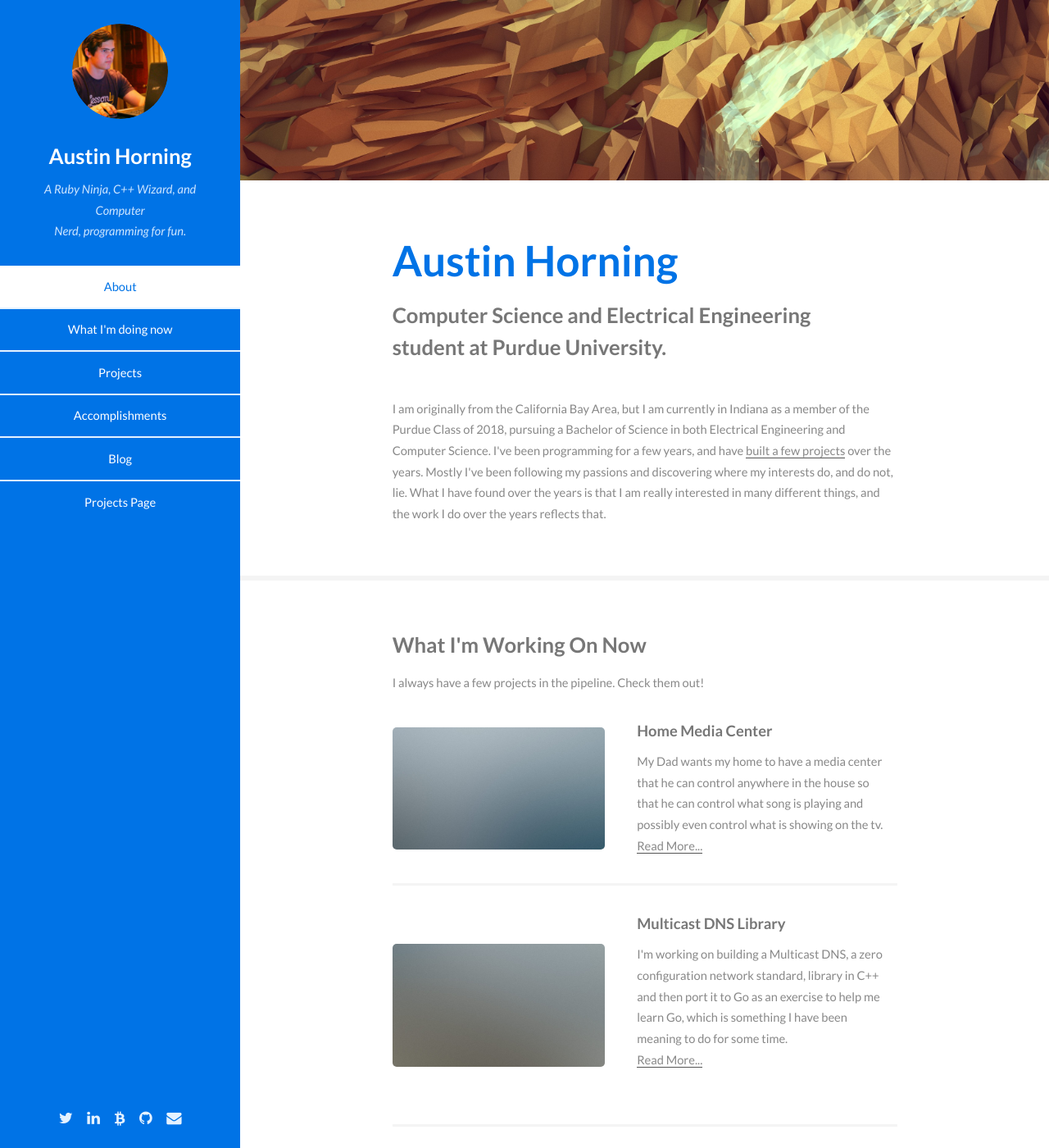
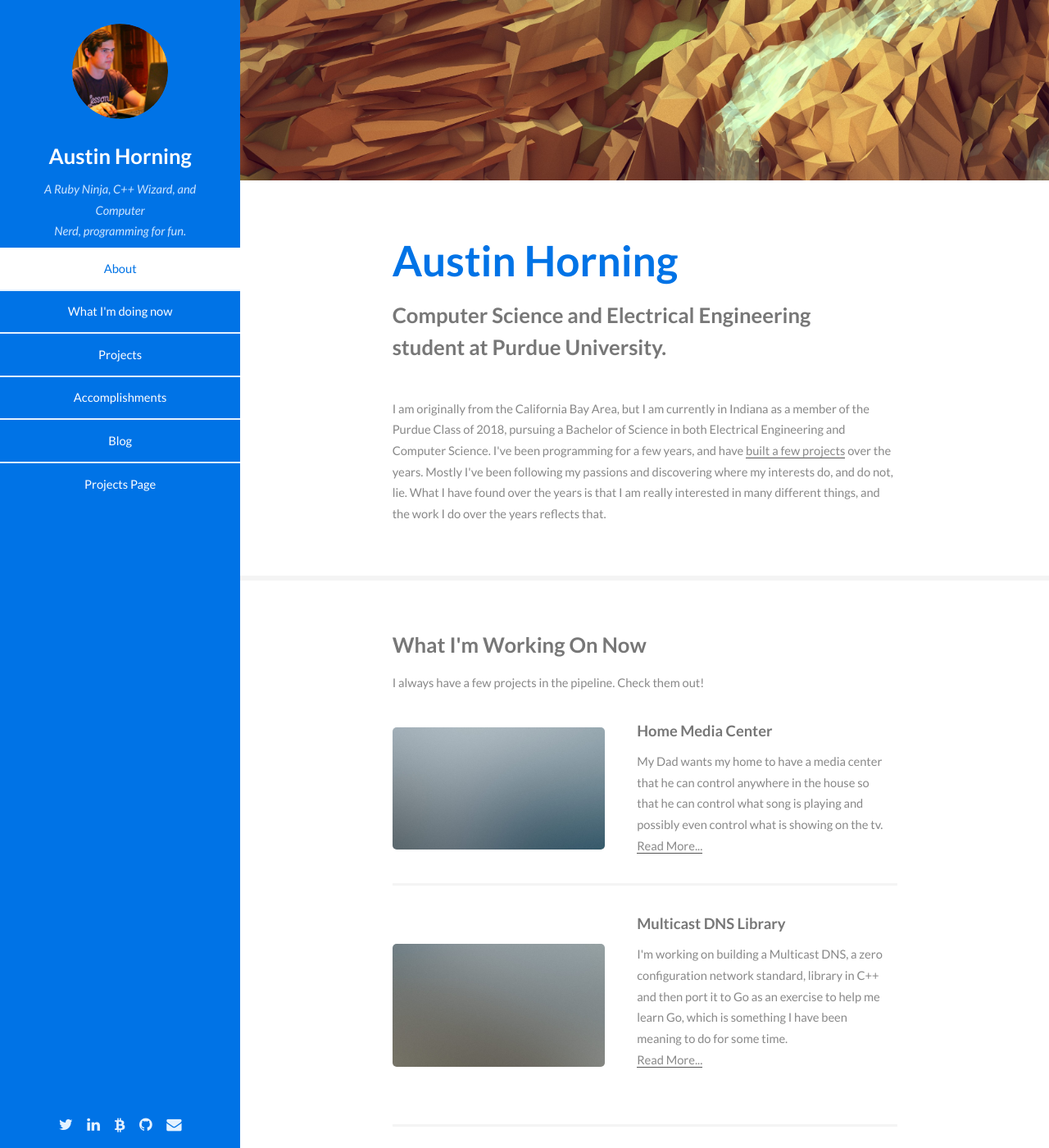
Before and after one commit to TheAustinSeven/theaustinseven.github.io, a Jekyll site: the page built from index.html, in a window 1280 px wide and 1400 px high. Shown: the whole window at 82% size. Built offline with Jekyll 4.4.1, drawn with Linux system fonts in a browser that asks for light colours; the list of posts is cut into pages by our own code.

Commit message:
fixed padding issues maybe?

```diff
--- a/_config.yml
+++ b/_config.yml
@@ -10,7 +10,7 @@ title: Austin Horning
 email: your-email@domain.com
 description: > # this means to ignore newlines until "baseurl:"
   Austin Horning's personal website and blog
-baseurl: "/blog" # the subpath of your site, e.g. /blog
+baseurl: "" # the subpath of your site, e.g. /blog
 url: "http://theaustinseven.github.io" # the base hostname & protocol for your site
 twitter_username: theaustinseven
 github_username:  theaustinseven
--- a/_layouts/default.html
+++ b/_layouts/default.html
@@ -41,8 +41,6 @@
             {% else %}
               <li><a href="/projects">Projects Page</a></li>
             {% endif %}
-
-
 
 					</ul>
 				</nav>
--- a/assets/css/main.css
+++ b/assets/css/main.css
@@ -1872,7 +1872,8 @@ input[type="button"],
     #header a:hover {
       color: #ffffff !important; }
   #header > header {
-    padding: 3em; }
+    padding: 1.5em;
+    padding-bottom: 0.5em !important}
     #header > header .avatar {
       display: block;
       margin: 0 auto 2.25em auto;
@@ -1978,7 +1979,7 @@ input[type="button"],
     #header > header {
       padding: 2em; }
     #header > footer {
-      padding: 1.5em; }
+      padding: 1.0em; }
 
   /* Wrapper */
   #wrapper {
--- a/assets/sass/main.scss
+++ b/assets/sass/main.scss
@@ -917,7 +917,7 @@
 		}
 
 		> header {
-			padding: 3em;
+			padding: 1.5em;
 
 			.avatar {
 				display: block;
```
Also changed, not shown: Gemfile.lock.
